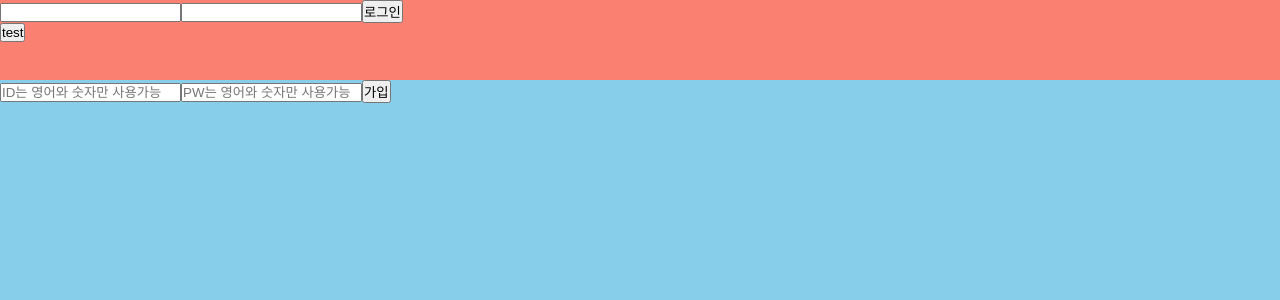
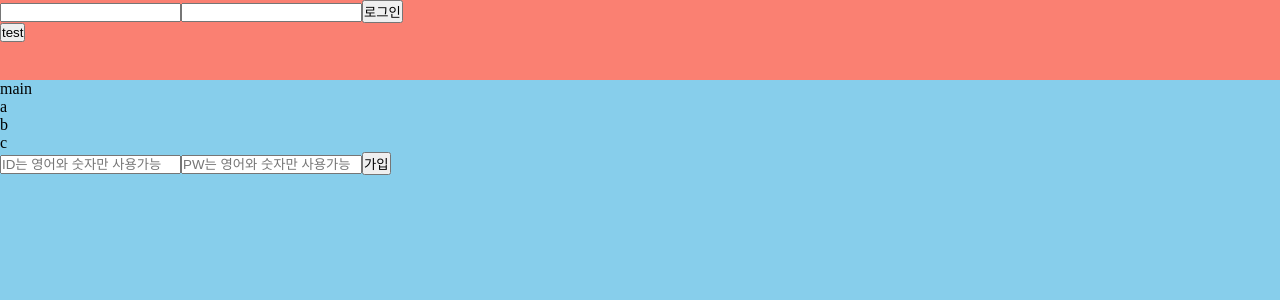
Before and after one commit to jongin12/Community, a React app: page / in a window 1280 px wide. Shown: the top 300 px of the page. Built offline with nearby package versions, Linux system fonts and the light colour scheme.

Commit message:
home 컴포넌트 추가

```diff
--- a/src/App.tsx
+++ b/src/App.tsx
@@ -1,6 +1,7 @@
 import styled from 'styled-components';
 import HeaderItem from './Components/HeaderItem';
 import SignIn from './Components/SignIn'
+import Home from './Components/Home'
 
 const Header = styled.div`
   width: 100vw;
@@ -14,14 +15,15 @@ const Main = styled.div`
 `
 
 const App = () => {
-  let sessionStorage = window.sessionStorage
-  console.log(sessionStorage)
+  // let sessionStorage = window.sessionStorage
+  // console.log(sessionStorage)
   return (
     <>
       <Header>
         <HeaderItem />
       </Header>
       <Main>
+        <Home></Home>
         <SignIn></SignIn>
       </Main>
     </>
--- /dev/null
+++ b/src/Components/Home.tsx
@@ -0,0 +1,27 @@
+import styled from 'styled-components';
+import { useState, useEffect } from 'react';
+
+const Home = () => {
+  let sessionStorage = window.sessionStorage
+  console.log(sessionStorage)
+
+  const dummy = [
+    {name: 'a'},
+    {name: 'b'},
+    {name: 'c'},
+  ]
+
+  return (
+    <>
+      <div>main</div>
+      {
+        dummy.map((item)=>{
+          return (
+            <div key={item.name}>{item.name}</div>
+          )
+        })
+      }
+    </>
+  )
+}
+export default Home
```
